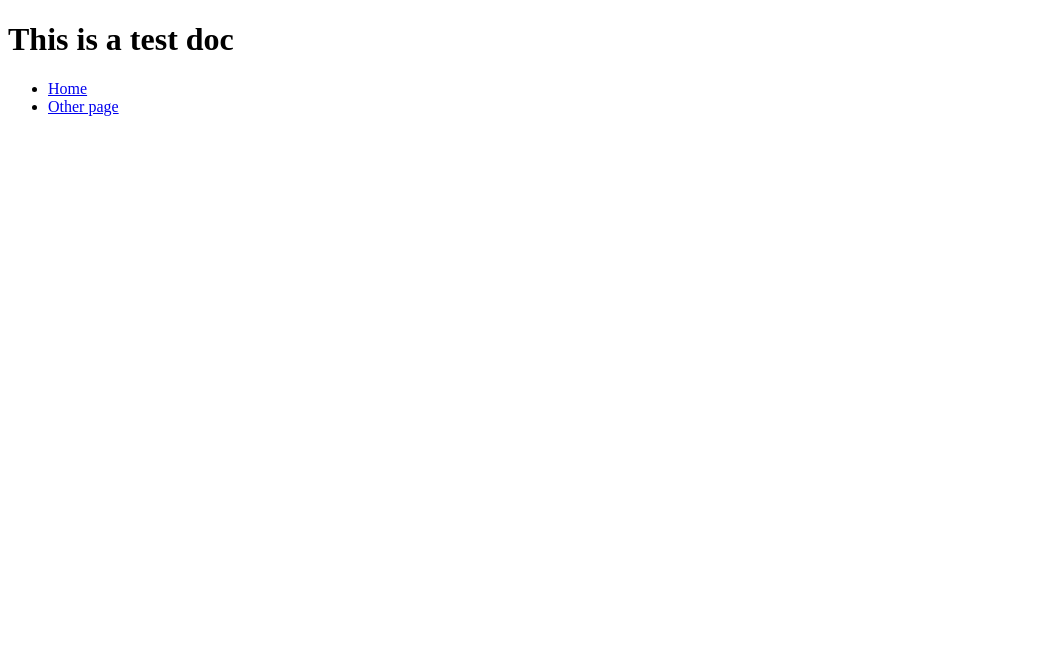
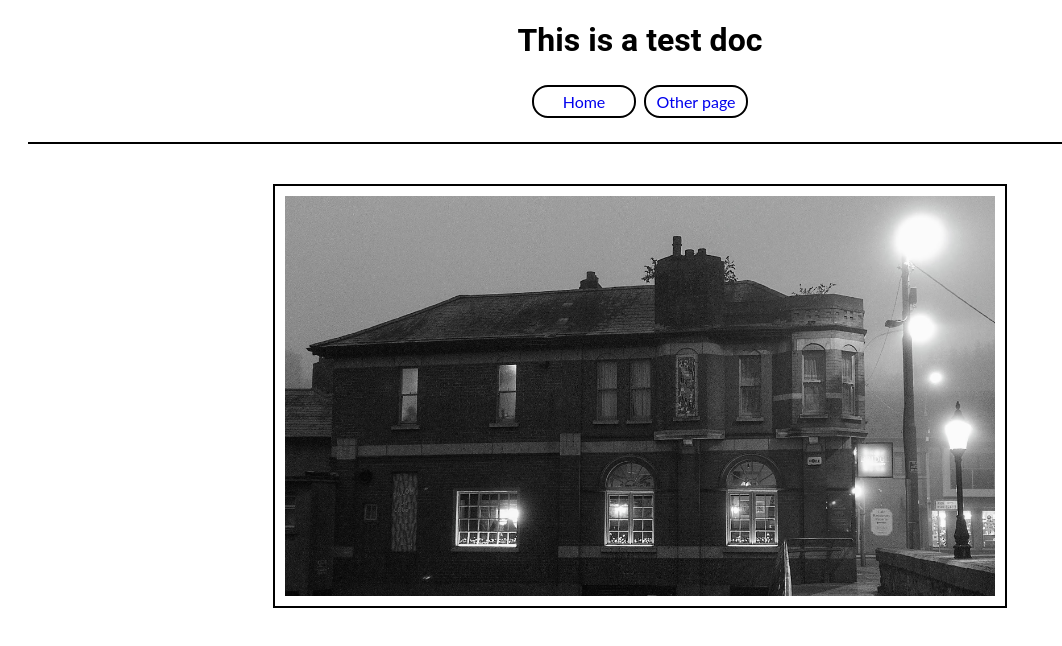
Before and after one commit to emilywade/ci-test, a plain HTML site: page index.html in a window 1280 px wide. Shown: the whole page, without its empty margins (0-1062 px from the left). Drawn offline with Linux system fonts and the light colour scheme.

Commit message:
feat:add images to webpages

```diff
--- a/index.html
+++ b/index.html
@@ -3,6 +3,7 @@
 <head>
     <meta charset="UTF-8">
     <meta name="viewport" content="width=>, initial-scale=1.0">
+    <link rel="stylesheet" href="assets/css/style.css">
     <title>Testing Codeanywhere</title>
 </head>
 <body>
@@ -17,5 +18,10 @@
             </li>
         </ul>
     </nav>
+    <section>
+        <figure>
+            <img src="assets/images/city.jpg" alt="image of urban Dublin">
+        </figure>
+    </section>
 </body>
 </html>
```
Also changed, not shown: page.html (+5 -0 lines), assets/images/beach.jpg (added), assets/images/city.jpg (added).
